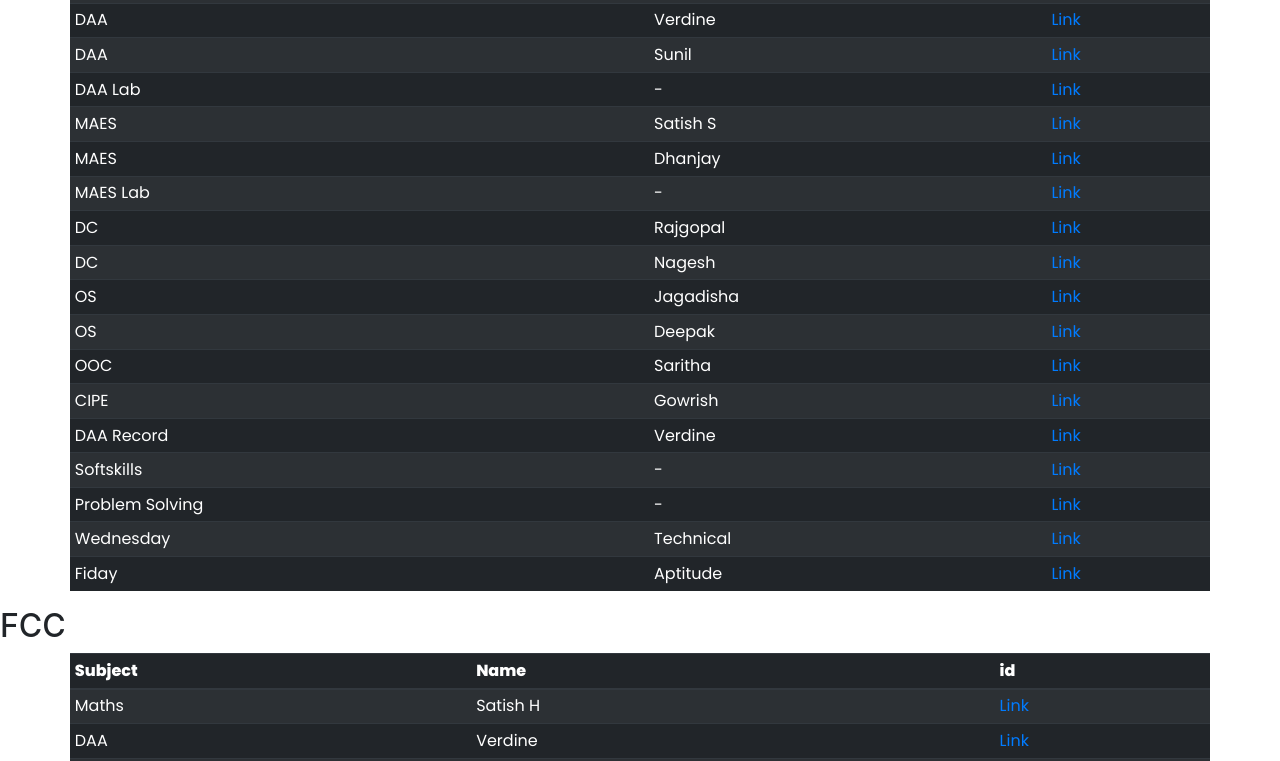
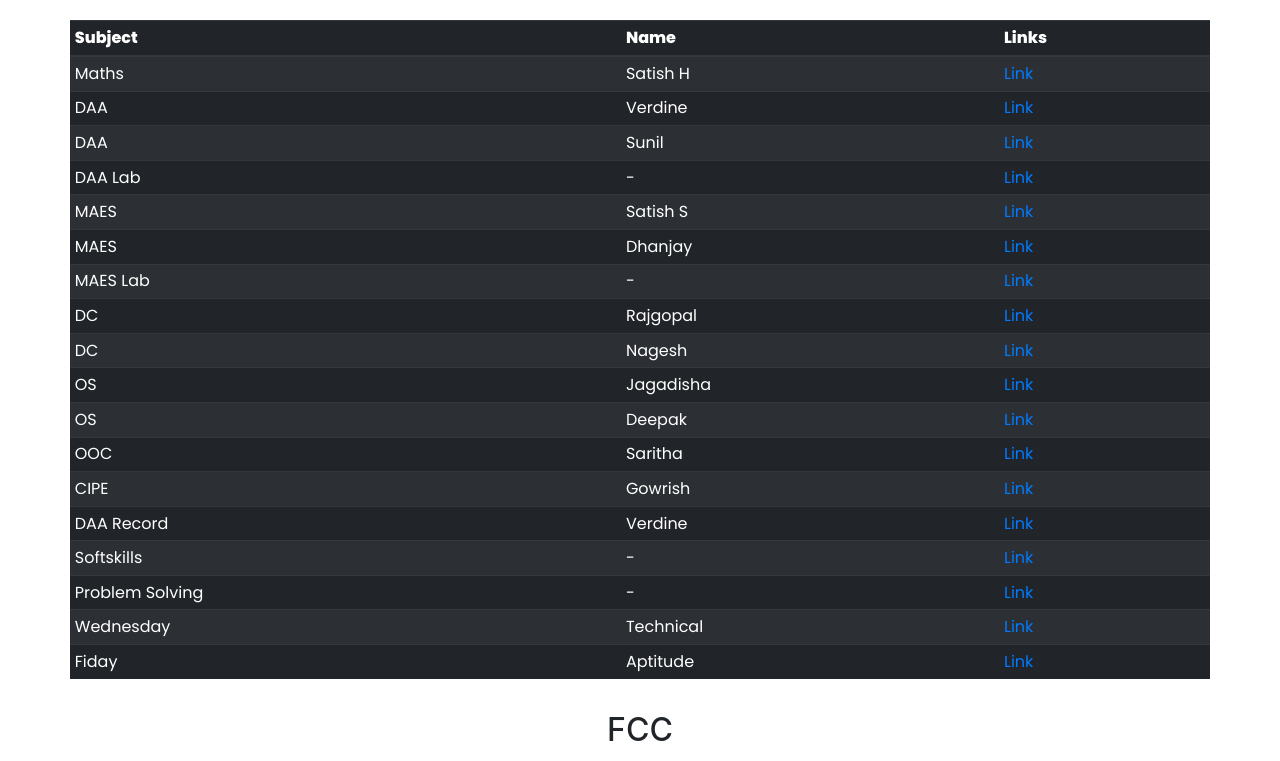
Before and after one commit to adithyapaib/attendance, a plain HTML site: page index.html in a window 1280 px wide. Shown: the part 114-875 px from the top of the page. Drawn offline with nearby package versions, Linux system fonts and the light colour scheme.

Commit message:
aliginment edits

```diff
--- a/index.html
+++ b/index.html
@@ -18,7 +18,7 @@
           <tr>
             <th scope="col">Subject</th>
             <th scope="col">Name</th>
-            <th scope="col">ID</th>
+            <th scope="col">Links</th>
           </tr>
         </thead>
         <tbody>
--- a/styles.scss
+++ b/styles.scss
@@ -2,3 +2,15 @@
 *{
     font-family: 'Poppins', sans-serif;
 }
+body{
+    display: flex;
+    justify-content: center;
+    align-items: center;
+    flex-direction: column;
+    padding: 1em;
+    h2
+{
+    margin-top: 0.5em;
+    margin-bottom: 2em;
+}
+}
```
Also changed, not shown: styles.css, 1 other file.
